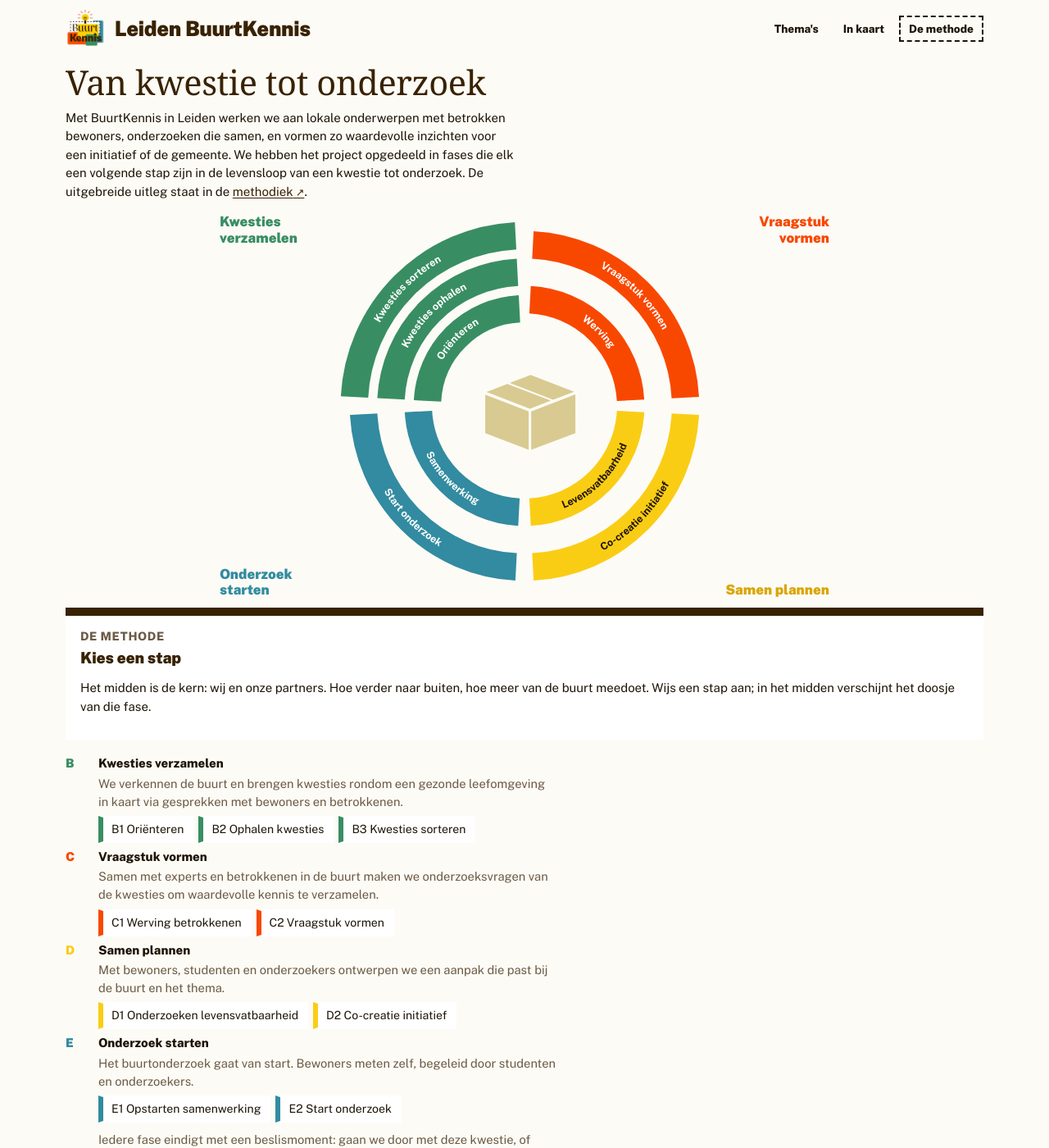
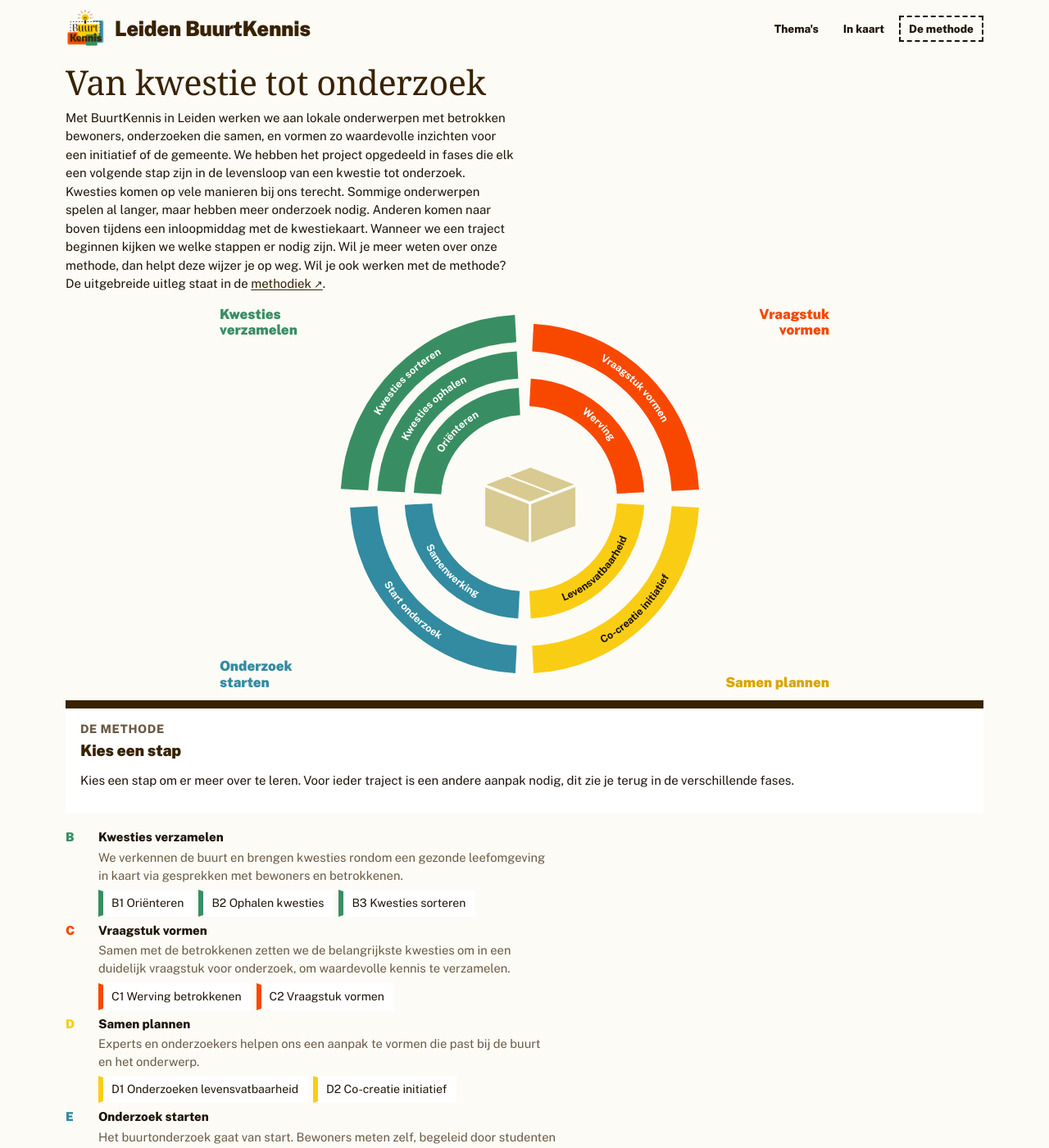
Before and after one commit to CitizenScienceLab/buurtkennis, a Jekyll site: the page built from methode/index.html, in a window 1280 px wide and 1400 px high. Shown: the whole window at 82% size. Built offline with Jekyll 4.4.1, drawn with Linux system fonts in a browser that asks for light colours; some web fonts are replaced; some of the changed text lies outside the part shown.

Commit message:
Update _data/methode.yml (via Pages CMS)

```diff
--- a/_data/methode.yml
+++ b/_data/methode.yml
@@ -1,155 +1,165 @@
-# De BuurtKennis-methode: fases en stappen, voor de methodefiguur (de ringen) en de kaart.
-#
-# GitBook is de bron: https://citizen-science-lab.gitbook.io/home/buurtkennis-methode/
-# Namen en links volgen GitBook; de uitgebreide uitleg staat daar.
-# Hier staat wat GitBook niet heeft: volgorde, kleur, de korte naam op de figuur en het korte verhaal per stap.
-# Dat verhaal (kop en tekst) komt uit de methode-tijdlijn (BK Methode.pdf, rij "Uitleg onderdeel");
-# de beschrijving per fase en de teksten van de pagina komen uit de inleiding in GitBook.
-# Alles is te bewerken in het beheerscherm (app.pagescms.org, De methode).
-#
-# De figuur: elke zichtbare fase is een kwart (in deze volgorde linksboven, rechtsboven,
-# rechtsonder, linksonder), met een boog per stap, van binnen (wij en onze partners)
-# naar buiten (de hele buurt). Meer of minder stappen in een fase kan gewoon: de bogen
-# worden dan vanzelf smaller of breder.
-#
-#   zichtbaar: false     de fase staat niet in de figuur. A en F gaan over het project
-#                        als geheel, niet over waar een kwestie staat.
-#   link: ""             de stap staat er zonder link, tot de pagina in GitBook staat
-#   kort                 de naam op de boog in de figuur (kort houden)
-#   beschrijving         korte uitleg van de fase op /methode/
-#   verhaal              kop en tekst voor de uitleg van een stap op /methode/
-#   kleur, kleur_donker  voor de oude kaart op /overzicht (de rest van de site gebruikt assets/bk.css)
-#   doos                 het doosje van de fase (Jordy's projectstijl), op de methodepagina en de kaart.
-#                        Een nieuwe versie zet je op dezelfde plek in assets/doosjes/.
+handleiding: https://citizen-science-lab.gitbook.io/home/buurtkennis-methode/readme
+pagina:
+  kop: Van kwestie tot onderzoek
+  intro: >-
+    Met BuurtKennis in Leiden werken we aan lokale onderwerpen met betrokken
+    bewoners, onderzoeken die samen, en vormen zo waardevolle inzichten voor een
+    initiatief of de gemeente. We hebben het project opgedeeld in fases die elk
+    een volgende stap zijn in de levensloop van een kwestie tot onderzoek.
 
-# Link naar het overzicht van de methode in GitBook
-handleiding: "https://citizen-science-lab.gitbook.io/home/buurtkennis-methode/readme"
 
-# Teksten op /methode/
-pagina:
-  kop: "Van kwestie tot onderzoek"
-  intro: "Met BuurtKennis in Leiden werken we aan lokale onderwerpen met betrokken bewoners, onderzoeken die samen, en vormen zo waardevolle inzichten voor een initiatief of de gemeente. We hebben het project opgedeeld in fases die elk een volgende stap zijn in de levensloop van een kwestie tot onderzoek."
-  figuur: "Het midden is de kern: wij en onze partners. Hoe verder naar buiten, hoe meer van de buurt meedoet. Wijs een stap aan; in het midden verschijnt het doosje van die fase."
-  beslismoment: "Iedere fase eindigt met een beslismoment: gaan we door met deze kwestie, of past het toch niet helemaal in het project? Soms is er dan geen vervolg, of koppelen we de kwestie aan de juiste persoon."
-  meer_kop: "Leer hoe wij dit hebben aangepakt"
-  meer_tekst: "De methodieken in onze toolkit helpen je op weg om soortgelijke activiteiten en projecten te organiseren. We laten zien hoe wij dit hebben aangepakt, waar dat op gebaseerd is, en wat wij hebben geleerd."
+    Kwesties komen op vele manieren bij ons terecht. Sommige onderwerpen spelen
+    al langer, maar hebben meer onderzoek nodig. Anderen komen naar boven
+    tijdens een inloopmiddag met de kwestiekaart. Wanneer we een traject
+    beginnen kijken we welke stappen er nodig zijn.
 
+
+    Wil je meer weten over onze methode, dan helpt deze wijzer je op weg. Wil je
+    ook werken met de methode?
+  figuur: "Kies een stap om er meer over te leren. Voor ieder traject is een
+    andere aanpak nodig, dit zie je terug in de verschillende fases. "
+  beslismoment: "Iedere fase eindigt met een beslismoment: gaan we door met deze
+    kwestie, of past het toch niet helemaal in het project? Soms is er dan geen
+    vervolg, of koppelen we de kwestie aan de juiste persoon."
+  meer_kop: Leer hoe wij dit hebben aangepakt
+  meer_tekst: De methodiek in onze toolkit helpt je op weg om soortgelijke
+    activiteiten en projecten te organiseren. We laten zien hoe wij dit hebben
+    aangepakt, waar dat op gebaseerd is, en wat wij hebben geleerd.
 fases:
   - code: A
-    naam: "Project opstarten"
+    naam: Project opstarten
+    beschrijving: Verzamelen van partners, organiseren van samenwerkingen, en
+      bepalen projectdoelen.
     zichtbaar: false
     kleur: "#D3DDEE"
     kleur_donker: "#33496F"
-    beschrijving: "Verzamelen van partners, organiseren van samenwerkingen, en bepalen projectdoelen."
-    stappen: []
-
   - code: B
-    naam: "Kwesties verzamelen"
+    naam: Kwesties verzamelen
+    beschrijving: We verkennen de buurt en brengen kwesties rondom een gezonde
+      leefomgeving in kaart via gesprekken met bewoners en betrokkenen.
+    zichtbaar: true
     doos: /assets/doosjes/b.svg
     kleur: "#9DB6E2"
     kleur_donker: "#46669F"
-    beschrijving: "We verkennen de buurt en brengen kwesties rondom een gezonde leefomgeving in kaart via gesprekken met bewoners en betrokkenen."
     stappen:
       - code: B1
-        naam: "Oriënteren"
-        kort: "Oriënteren"
-        link: "https://citizen-science-lab.gitbook.io/home/buurtkennis-methode/kwesties-verzamelen/b1-orienteren"
+        naam: Oriënteren
+        kort: Oriënteren
+        link: https://citizen-science-lab.gitbook.io/home/buurtkennis-methode/kwesties-verzamelen/b1-orienteren
         verhaal:
-          kop: "Een eerste indruk"
-          tekst: "We bezoeken de buurt, interviewen buurtcoaches en vormen een beeld van hoe de BuurtKennis-methode daar het beste ingezet kan worden."
+          kop: Een eerste indruk
+          tekst: We bezoeken de buurt, interviewen buurtcoaches en vormen een beeld van
+            hoe de BuurtKennis-methode daar het beste ingezet kan worden.
       - code: B2
-        naam: "Ophalen kwesties"
-        kort: "Kwesties ophalen"
-        link: "https://citizen-science-lab.gitbook.io/home/buurtkennis-methode/kwesties-verzamelen/b2-kwesties-verzamelen"
+        naam: Ophalen kwesties
+        kort: Kwesties ophalen
+        link: https://citizen-science-lab.gitbook.io/home/buurtkennis-methode/kwesties-verzamelen/b2-kwesties-verzamelen
         verhaal:
-          kop: "Wat speelt er?"
-          tekst: "We organiseren onderwerpen die al bekend zijn vanuit buurtspreekuren of stadsenquêtes en nodigen buurtbewoners uit."
+          kop: Wat speelt er?
+          tekst: We organiseren onderwerpen die al bekend zijn vanuit bijvoorbeeld
+            buurtspreekuren of stadsenquêtes en nodigen buurtbewoners uit.
       - code: B3
-        naam: "Kwesties sorteren"
-        kort: "Kwesties sorteren"
-        link: "https://citizen-science-lab.gitbook.io/home/buurtkennis-methode/kwesties-verzamelen/b3-kwesties-sorteren"
+        naam: Kwesties sorteren
+        kort: Kwesties sorteren
+        link: https://citizen-science-lab.gitbook.io/home/buurtkennis-methode/kwesties-verzamelen/b3-kwesties-sorteren
         verhaal:
-          kop: "De bomen door het bos"
-          tekst: "We sorteren de kwesties op passendheid binnen het project en kijken wat we er anders mee kunnen doen."
-
+          kop: De bomen door het bos
+          tekst: We sorteren de kwesties op passendheid binnen het project en kijken wat
+            we er anders mee kunnen doen.
   - code: C
-    naam: "Vraagstuk vormen"
+    naam: Vraagstuk vormen
+    beschrijving: Samen met de betrokkenen zetten we de belangrijkste kwesties om in
+      een duidelijk vraagstuk voor onderzoek, om waardevolle kennis te
+      verzamelen.
+    zichtbaar: true
     doos: /assets/doosjes/c.svg
     kleur: "#5F86CC"
     kleur_donker: "#6B91D9"
-    beschrijving: "Samen met experts en betrokkenen in de buurt maken we onderzoeksvragen van de kwesties om waardevolle kennis te verzamelen."
     stappen:
       - code: C1
-        naam: "Werving betrokkenen"
-        kort: "Werving"
-        link: "https://citizen-science-lab.gitbook.io/home/buurtkennis-methode/vraagstuk-vormen/c1-werving-betrokkenen"
+        naam: Werving betrokkenen
+        kort: Werving
+        link: https://citizen-science-lab.gitbook.io/home/buurtkennis-methode/vraagstuk-vormen/c1-werving-betrokkenen
         verhaal:
-          kop: "De betrokkenen"
-          tekst: "We gaan op zoek naar betrokken buurtbewoners die van hun buurt een gezonde leefomgeving willen maken. We spreken ze wat langer over de kwestie en kijken wie er geïnteresseerd is in onderzoek doen."
+          kop: De betrokkenen
+          tekst: We gaan op zoek naar betrokken buurtbewoners die van hun buurt een
+            gezonde leefomgeving willen maken. We spreken ze wat langer over de
+            kwestie en kijken wie er geïnteresseerd is in onderzoek doen.
       - code: C2
-        naam: "Vraagstuk vormen"
-        kort: "Vraagstuk vormen"
-        link: "https://citizen-science-lab.gitbook.io/home/buurtkennis-methode/vraagstuk-vormen/c2-vraagstuk-vormen"
+        naam: Vraagstuk vormen
+        kort: Vraagstuk vormen
+        link: https://citizen-science-lab.gitbook.io/home/buurtkennis-methode/vraagstuk-vormen/c2-vraagstuk-vormen
         verhaal:
-          kop: "Concretiserende stap"
-          tekst: "We zetten de verzamelde kwesties om in heldere, concrete vraagstukken voor de volgende stap. Daarvoor zoeken we experts op het gebied en beginnen we met de selectie van passende opleidingen."
-
+          kop: Concretiserende stap
+          tekst: We zetten de verzamelde kwesties om in heldere, concrete vraagstukken
+            voor de volgende stap. Daarvoor zoeken we experts op het gebied en
+            beginnen we met de selectie van passende opleidingen.
   - code: D
-    naam: "Samen plannen"
+    naam: Samen plannen
+    beschrijving: Experts en onderzoekers helpen ons een aanpak te vormen die past
+      bij de buurt en het onderwerp.
+    zichtbaar: true
     doos: /assets/doosjes/d.svg
     kleur: "#2C54A3"
     kleur_donker: "#9DBBF0"
-    beschrijving: "Met bewoners, studenten en onderzoekers ontwerpen we een aanpak die past bij de buurt en het thema."
     stappen:
       - code: D1
-        naam: "Onderzoeken levensvatbaarheid"
-        kort: "Levensvatbaarheid"
-        link: "https://citizen-science-lab.gitbook.io/home/buurtkennis-methode/co-creatie-initiatief/d1-onderzoeken-levensvatbaarheid"
+        naam: Onderzoeken levensvatbaarheid
+        kort: Levensvatbaarheid
+        link: https://citizen-science-lab.gitbook.io/home/buurtkennis-methode/co-creatie-initiatief/d1-onderzoeken-levensvatbaarheid
         verhaal:
-          kop: "Groen licht?"
-          tekst: "In overleg met beleidsmedewerkers en experts kijken we of we hier een BuurtKennis-onderzoek van kunnen maken. Als er potentie in een onderzoek zit, zoeken we studenten die dit willen begeleiden."
+          kop: Groen licht?
+          tekst: In overleg met beleidsmedewerkers en experts kijken we of we hier een
+            BuurtKennis-onderzoek van kunnen maken. Als er potentie in een
+            onderzoek zit, zoeken we studenten die dit willen begeleiden.
       - code: D2
-        naam: "Co-creatie initiatief"
-        kort: "Co-creatie initiatief"
-        link: "https://citizen-science-lab.gitbook.io/home/buurtkennis-methode/co-creatie-initiatief/d2-co-creatie-initiatief"
+        naam: Co-creatie initiatief
+        kort: Co-creatie initiatief
+        link: https://citizen-science-lab.gitbook.io/home/buurtkennis-methode/co-creatie-initiatief/d2-co-creatie-initiatief
         verhaal:
-          kop: "Samen plannen"
-          tekst: "We gaan samen nadenken over de vorm van het project. Daarbij houden we rekening met de context van de buurt en het thema. Uit dit co-creatieproces ontstaat een actieve groep kartrekkers van het project."
-
+          kop: Samen plannen
+          tekst: We gaan samen nadenken over de vorm van het project. Daarbij houden we
+            rekening met de context van de buurt en het thema. Uit dit
+            co-creatieproces ontstaat een actieve groep kartrekkers van het
+            project.
   - code: E
-    naam: "Onderzoek starten"
+    naam: Onderzoek starten
+    beschrijving: Het buurtonderzoek gaat van start. Bewoners meten zelf, begeleid
+      door studenten en onderzoekers.
+    zichtbaar: true
     doos: /assets/doosjes/e.svg
     kleur: "#23244C"
     kleur_donker: "#D6E2F8"
-    beschrijving: "Het buurtonderzoek gaat van start. Bewoners meten zelf, begeleid door studenten en onderzoekers."
     stappen:
       - code: E1
-        naam: "Opstarten samenwerking"
-        kort: "Samenwerking"
-        link: "https://citizen-science-lab.gitbook.io/home/buurtkennis-methode/e-onderzoek-beginnen/e1-opstarten-samenwerking"
+        naam: Opstarten samenwerking
+        kort: Samenwerking
+        link: https://citizen-science-lab.gitbook.io/home/buurtkennis-methode/e-onderzoek-beginnen/e1-opstarten-samenwerking
         verhaal:
-          kop: "Samen denken"
-          tekst: "De kersverse werkgroep maakt een onderzoeksplan en wij faciliteren de vorming van een eerste structuur in de samenwerking tussen buurtbewoners en gemeente of onderzoekers."
+          kop: Samen denken
+          tekst: De kersverse werkgroep maakt een onderzoeksplan en wij faciliteren de
+            vorming van een eerste structuur in de samenwerking tussen
+            buurtbewoners en gemeente of onderzoekers.
       - code: E2
-        naam: "Start onderzoek"
-        kort: "Start onderzoek"
-        link: "https://citizen-science-lab.gitbook.io/home/buurtkennis-methode/e-onderzoek-beginnen/e2-start-onderzoek"
+        naam: Start onderzoek
+        kort: Start onderzoek
+        link: https://citizen-science-lab.gitbook.io/home/buurtkennis-methode/e-onderzoek-beginnen/e2-start-onderzoek
         verhaal:
-          kop: "Samen onderzoeken"
-          tekst: "Het project gaat van start en we kijken wie er nog meer mee wil doen uit de buurt. Het project gaat hier zijn eigen weg, en wij zoeken indien nodig naar een goede landingsplek voor het project."
-
+          kop: Samen onderzoeken
+          tekst: Het project gaat van start en we kijken wie er nog meer mee wil doen uit
+            de buurt. Het project gaat hier zijn eigen weg, en wij zoeken indien
+            nodig naar een goede landingsplek voor het project.
   - code: F
-    naam: "BuurtKennis delen"
+    naam: BuurtKennis delen
+    beschrijving: De kennis die is opgedaan tijdens het project en door de
+      onderzoeken wordt gedeeld.
     zichtbaar: false
     kleur: "#23244C"
     kleur_donker: "#D6E2F8"
-    beschrijving: "De kennis die is opgedaan tijdens het project en door de onderzoeken wordt gedeeld."
-    stappen: []
-
-# Een traject of buurt kan de methode ook verlaten. Zet dan
-#   stap: geen-vervolg   of   stap: doorverwezen
-# met eventueel reden: "waarom" (en bij doorverwezen naar: "bij wie").
-# De stappen die wel gezet zijn, blijven in de figuur staan; de rest valt weg.
 afslagen:
-  - { code: geen-vervolg, naam: "Geen vervolg", kort: "Geen vervolg" }
-  - { code: doorverwezen, naam: "Doorverwezen naar de juiste persoon", kort: "Doorverwezen" }
+  - code: geen-vervolg
+    naam: Geen vervolg
+    kort: Geen vervolg
+  - code: doorverwezen
+    naam: Doorverwezen naar de juiste persoon
+    kort: Doorverwezen
```
